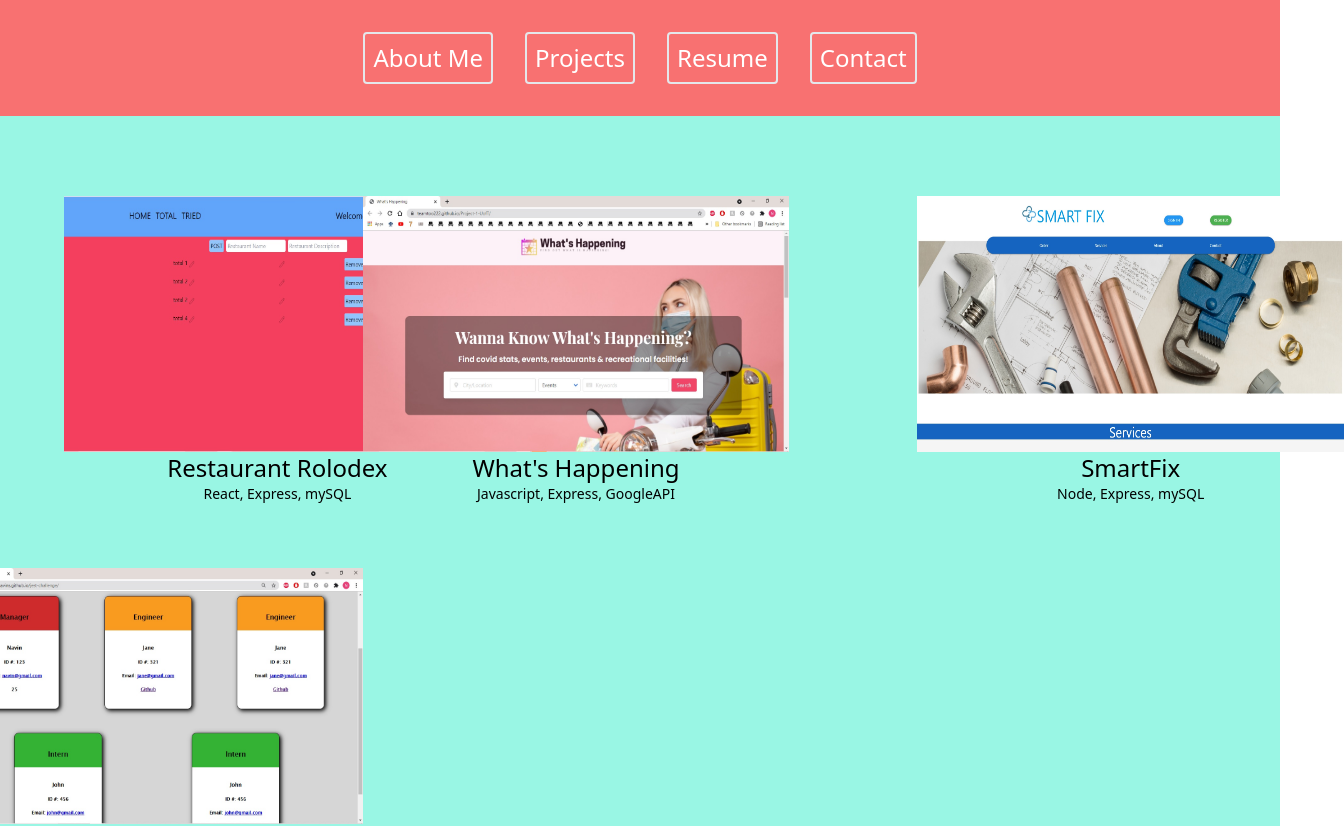
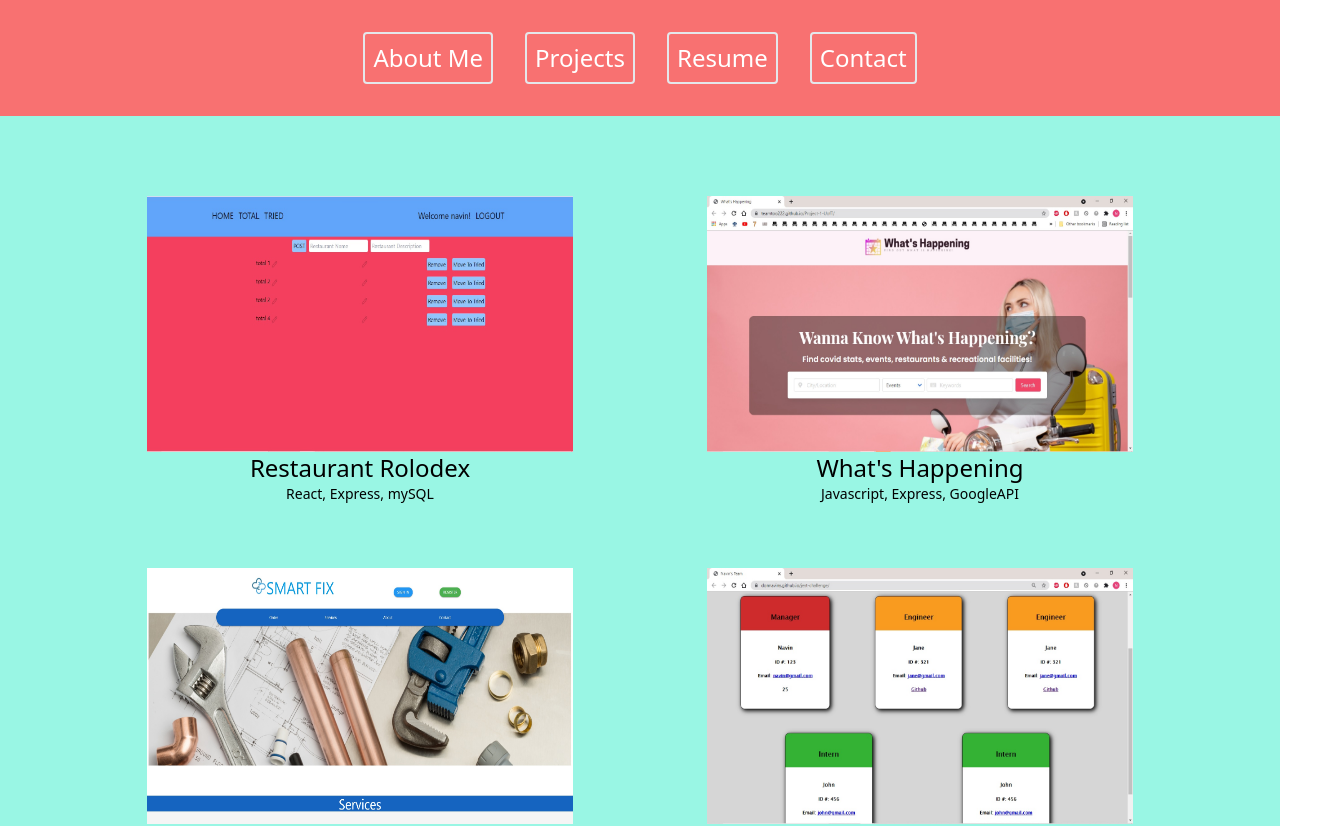
Before and after one commit to DonNavinS/Navin-Seneviratna-portfolio, a React (Vite) app: page /projects in a window 1280 px wide. Shown: the top 826 px of the page, 1344 px wide, since content can reach past the window. Built offline with nearby package versions, Linux system fonts and the light colour scheme.

Commit message:
fixed spacing issue on projects page, added resume photo and link

```diff
--- a/src/App.jsx
+++ b/src/App.jsx
@@ -9,7 +9,7 @@ import Contact from "./Components/Contact";
 function App() {
   return (
     <Router>
-      <div className="text-2xl">
+      <div className="text-2xl overflow-hidden">
         <Header />
         <Switch>
           <Route exact path="/about" component={About} />
--- a/src/Components/Projects.jsx
+++ b/src/Components/Projects.jsx
@@ -8,37 +8,37 @@ import JestImage from "../images/Jest-challenge.jpg";
 
 function Projects() {
   return (
-    <div className="grid grid-cols-12 justify-items-center gap-y-16 bg-teal-200 py-20">
+    <div className="grid grid-cols-12 gap-y-16 bg-teal-200 py-20">
       <ProjectDisplay
         title="Restaurant Rolodex"
         text="React, Express, mySQL"
         link="https://restaurant-rolodex.herokuapp.com/home"
         image={RestRoloImage}
-        margin="ml-32"
-        start={2}
+        margin="translate-x-10"
+        start="col-start-2"
       />
       <ProjectDisplay
         title="What's Happening"
         text="Javascript, Express, GoogleAPI"
         link="https://teamtoo222.github.io/Project-1-UofT/"
         image={WhatsHappeningImage}
-        margin="mr-32"
-        start={8}
+        margin="-translate-x-10"
+        start="col-start-8"
       />
       <ProjectDisplay
         title="SmartFix"
         text="Node, Express, mySQL"
         link="https://floating-cove-91289.herokuapp.com/"
         image={SmartFixImage}
-        margin="ml-32"
-        start={2}
+        margin="translate-x-10"
+        start="col-start-2"
       />
       <ProjectDisplay
         title="Employee Profile Generator"
         text="Node, CLI Application"
         image={JestImage}
-        margin="mr-32"
-        start={8}
+        margin="-translate-x-10"
+        start="col-start-8"
       />
     </div>
   );
--- a/src/Components/Resume.jsx
+++ b/src/Components/Resume.jsx
@@ -1,7 +1,24 @@
 import React from "react";
+import ResumeScreenshot from "../images/Resume.jpg";
 
 function Resume() {
-  return <div>RESUME</div>;
+  return (
+    <div className="bg-yellow-300 h-screen bg-opacity-80 flex flex-col items-center">
+      <img
+        src={ResumeScreenshot}
+        alt="Navin Seneviratna Resume"
+        className="h-5/6 w-1/3 mt-10"
+      />
+
+      <a
+        href="https://docs.google.com/document/d/1qQnKdy296shqyjlnhHByQQ1G_MXXVm8D7ErG6WhUGiY/edit?usp=sharing"
+        target="_blank"
+        className="text-base"
+      >
+        Click here for a better look!
+      </a>
+    </div>
+  );
 }
 
 export default Resume;
--- a/src/utils/ProjectDisplay.jsx
+++ b/src/utils/ProjectDisplay.jsx
@@ -2,10 +2,10 @@ import React from "react";
 
 function ProjectDisplay(props) {
   return (
-    <a
+    <div
       href={props.link}
       target="_blank"
-      className={`flex flex-col justify-center items-center col-start-${props.start} col-span-4 ${props.margin}  h-full w-full transition duration 150 hover:scale-110 hover:opacity-60 before: `}
+      className={`flex flex-col items-center col-span-4 ${props.start} ${props.margin} h-full w-full transition duration 150 hover:scale-110 hover:opacity-60  `}
     >
       <img
         src={props.image}
@@ -14,7 +14,7 @@ function ProjectDisplay(props) {
       />
       <span>{props.title}</span>
       <span className="text-sm">{props.text}</span>
-    </a>
+    </div>
   );
 }
 
```
